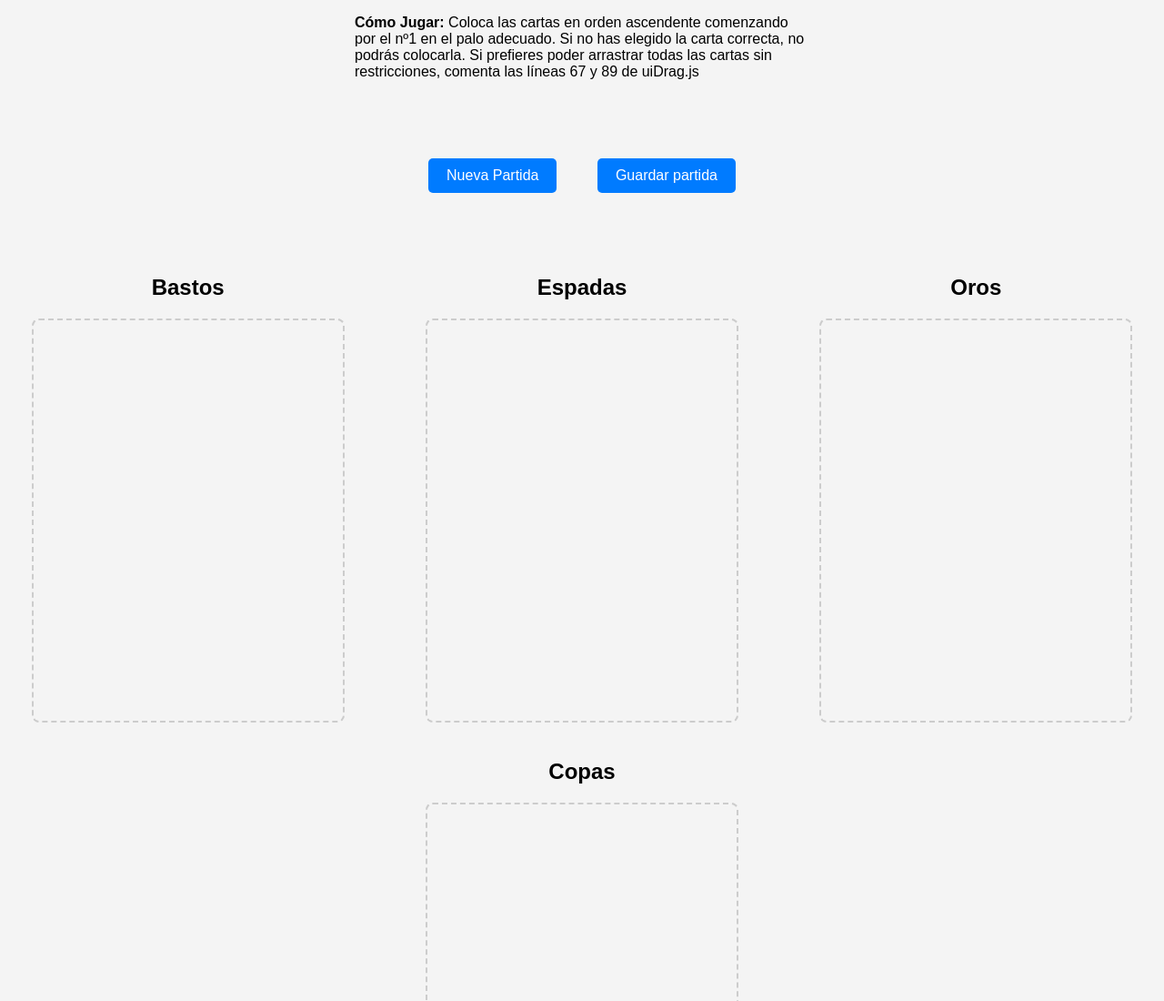
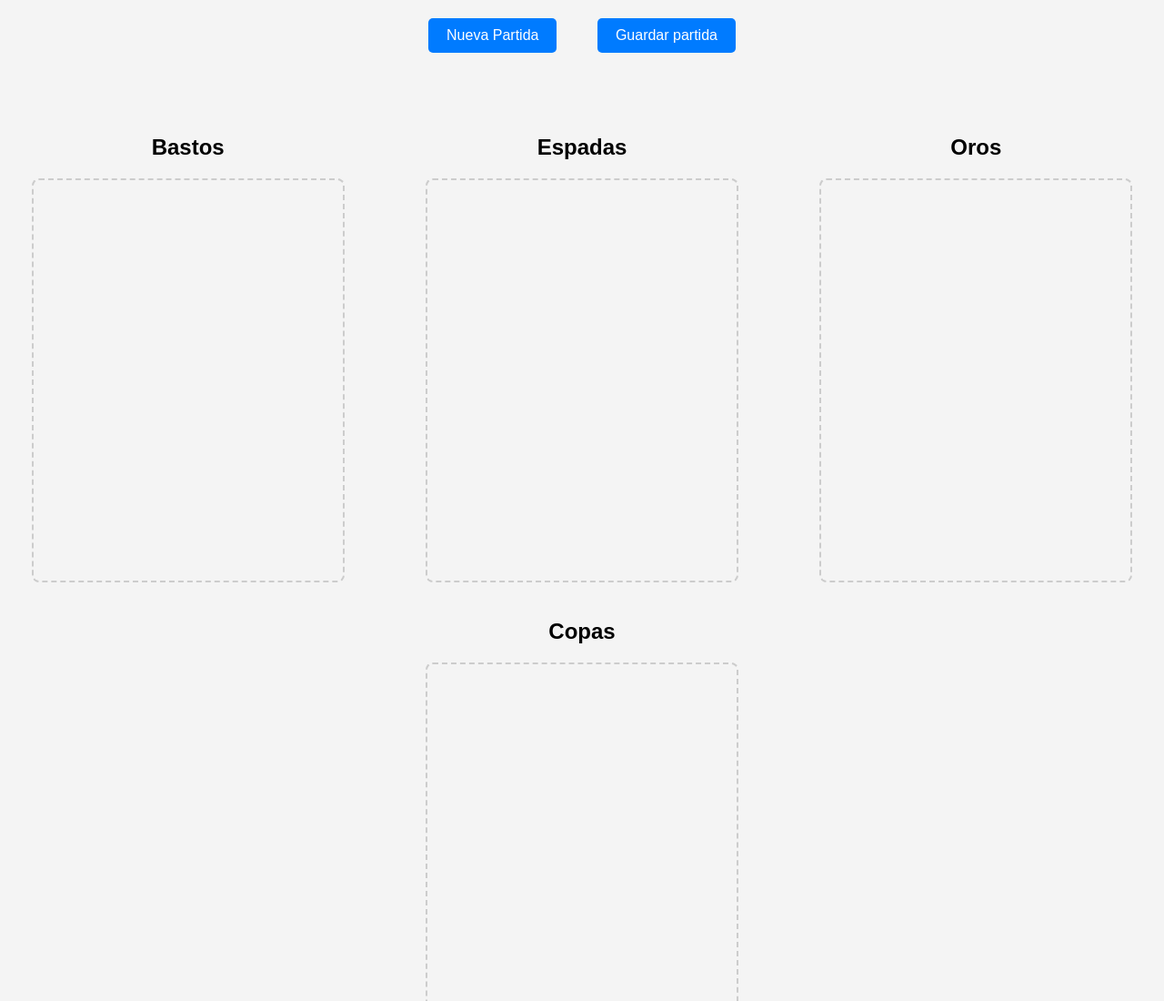
Before and after one commit to Danielfo684/cards-server, a plain HTML site: page client/index.html in a window 1280 px wide. Shown: the top 1100 px of the page at 91% size. Drawn offline with Linux system fonts and the light colour scheme.

Commit message:
cambio en index

```diff
--- a/client/index.html
+++ b/client/index.html
@@ -11,7 +11,9 @@
 <body>
 
     <main>
-        <p> <strong> Cómo Jugar:</strong> Coloca las cartas en orden ascendente comenzando por el nº1 en el palo adecuado. Si no has elegido la carta correcta, no podrás colocarla. Si prefieres poder arrastrar todas las cartas sin restricciones, comenta las líneas 67 y 89 de uiDrag.js</p>
+        <!-- <p> <strong> Cómo Jugar:</strong> Coloca las cartas en orden ascendente comenzando
+             por el nº1 en el palo adecuado. Si no has elegido la carta correcta, no podrás
+              colocarla.</p> -->
         <div id="button-section">
             <button id="new-game">Nueva Partida</button>
             <button id="post-positions">Guardar partida</button>
```
